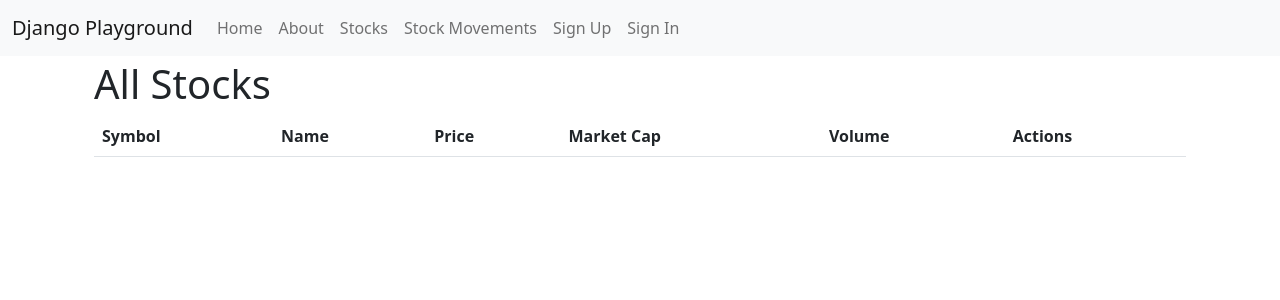
After one commit to Alexandre-petitjean/django-playground, a Django app: page /stocks/ in a window 1280 px wide. The commit adds this page. Shown: the top 300 px of the page. Run offline with Django 5.2, Linux system fonts and the light colour scheme; lists and menus that the app fills with data are empty; parts of the project's set-up code (start-up, migrations or seed data) failed here and were passed over; some libraries are stand-ins or nearby versions.

Commit message:
Ajout de l'app stock

```diff
--- a/config/settings/base.py
+++ b/config/settings/base.py
@@ -81,6 +81,7 @@ THIRD_PARTY_APPS = [
 
 LOCAL_APPS = [
     "django_playground.users",
+    "django_playground.stocks",
     # Your stuff: custom apps go here
 ]
 # https://docs.djangoproject.com/en/dev/ref/settings/#installed-apps
--- a/config/urls.py
+++ b/config/urls.py
@@ -20,7 +20,7 @@ urlpatterns = [
     path("users/", include("django_playground.users.urls", namespace="users")),
     path("accounts/", include("allauth.urls")),
     # Your stuff: custom urls includes go here
-    # ...
+    path("stocks/", include("django_playground.stocks.urls", namespace="stocks")),
     # Media files
     *static(settings.MEDIA_URL, document_root=settings.MEDIA_ROOT),
 ]
--- a/django_playground/stock/models.py
+++ /dev/null
@@ -1 +0,0 @@
-# Create your models here.
--- a/django_playground/stock/views.py
+++ /dev/null
@@ -1 +0,0 @@
-# Create your views here.
--- a/django_playground/stock/apps.py
+++ b/django_playground/stocks/apps.py
@@ -3,4 +3,4 @@ from django.apps import AppConfig
 
 class StockConfig(AppConfig):
     default_auto_field = "django.db.models.BigAutoField"
-    name = "stock"
+    name = "django_playground.stocks"
--- /dev/null
+++ b/django_playground/stocks/urls.py
@@ -0,0 +1,10 @@
+from django.urls import path
+
+from django_playground.stocks.views import StockListView
+from django_playground.stocks.views import StockMovementListView
+
+app_name = "stocks"
+urlpatterns = [
+    path("", view=StockListView.as_view(), name="stocks"),
+    path("movements/", view=StockMovementListView.as_view(), name="stock-movements"),
+]
--- /dev/null
+++ b/django_playground/stocks/views.py
@@ -0,0 +1,17 @@
+# Create your views here.
+from django.views.generic.list import ListView
+
+from django_playground.stocks.models import Product
+from django_playground.stocks.models import StockMovement
+
+
+class StockListView(ListView):
+    model = Product
+    template_name = "stocks/all_stocks.html"
+    context_object_name = "products"
+
+
+class StockMovementListView(ListView):
+    model = StockMovement
+    template_name = "stocks/stock_movements.html"
+    context_object_name = "stock_movements"
--- a/django_playground/templates/base.html
+++ b/django_playground/templates/base.html
@@ -68,6 +68,12 @@
                 <li class="nav-item">
                   <a class="nav-link" href="{% url 'about' %}">About</a>
                 </li>
+                <li class="nav-item">
+                  <a class="nav-link" href="{% url 'stocks:stocks' %}">Stocks</a>
+                </li>
+                <li class="nav-item">
+                  <a class="nav-link" href="{% url 'stocks:stock-movements' %}">Stock Movements</a>
+                </li>
                 {% if request.user.is_authenticated %}
                   <li class="nav-item">
                     <a class="nav-link" href="{% url 'users:detail' request.user.pk %}">{% translate "My Profile" %}</a>
@@ -107,7 +113,7 @@
         {% endif %}
         {% block main %}
           {% block content %}
-            <p>Use this document as a way to quick start any new project.</p>
+            <p>Welcome to the Django Playground !</p>
           {% endblock content %}
         {% endblock main %}
       </div>
--- /dev/null
+++ b/django_playground/templates/stocks/all_stocks.html
@@ -0,0 +1,38 @@
+{% extends "base.html" %}
+
+{% load static %}
+
+{% block title %}
+  All Stocks
+{% endblock title %}
+{% block content %}
+  <div class="container">
+    <h1>All Stocks</h1>
+    <table class="table table-striped">
+      <thead>
+        <tr>
+          <th>Symbol</th>
+          <th>Name</th>
+          <th>Price</th>
+          <th>Market Cap</th>
+          <th>Volume</th>
+          <th>Actions</th>
+        </tr>
+      </thead>
+      <tbody>
+        {% for stock in stocks %}
+          <tr>
+            <td>{{ stock.symbol }}</td>
+            <td>{{ stock.name }}</td>
+            <td>{{ stock.price }}</td>
+            <td>{{ stock.market_cap }}</td>
+            <td>{{ stock.volume }}</td>
+            <td>
+              <a href="{% url 'stocks:detail' stock.pk %}" class="btn btn-primary">View</a>
+            </td>
+          </tr>
+        {% endfor %}
+      </tbody>
+    </table>
+  </div>
+{% endblock content %}
--- a/docs/conf.py
+++ b/docs/conf.py
@@ -39,6 +39,7 @@ author = "Alexandre Petitjean"
 # ones.
 extensions = [
     "sphinx.ext.autodoc",
+    "sphinx.ext.autosummary",
     "sphinx.ext.napoleon",
 ]
 
--- a/pyproject.toml
+++ b/pyproject.toml
@@ -136,6 +136,9 @@ extend-exclude = [
     "staticfiles/*",
 ]
 
+# Allow lines to be as long as 119. Base is 88.
+line-length = 119
+
 [tool.ruff.lint]
 select = [
   "F",
```
Also changed, not shown: django_playground/stocks/models.py (added, +91 -0 lines), django_playground/templates/stocks/stock_movements.html (added, +38 -0 lines), django_playground/stocks/__init__.py (added), django_playground/stocks/admin.py (renamed from django_playground/stock/admin.py), django_playground/stocks/migrations/0001_initial.py (added), django_playground/stocks/migrations/0002_product_auto_reorder_product_reorder_threshold_and_more.py (added), django_playground/stocks/migrations/__init__.py (added), django_playground/stocks/tests.py (renamed from django_playground/stock/tests.py), 1 other file.
